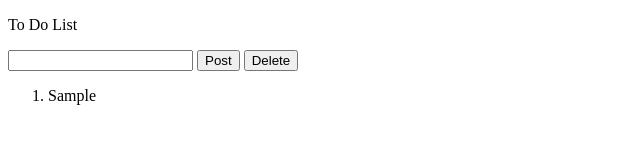
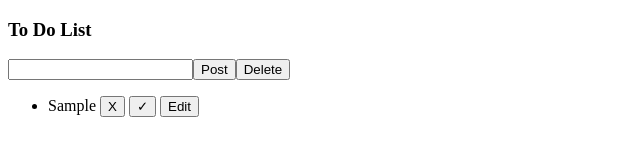
Before and after one commit to perezjoyce/mod07-02, a plain HTML site: page index2.html in a window 1280 px wide. Both pictures are taken after typing "Sample" into the empty fields and a click on the button "Post". Shown: the whole page, without its empty margins (0-640 px from the left). Drawn offline with nearby package versions, Linux system fonts and the light colour scheme.

Commit message:
with dynamically added element

```diff
--- a/assets/css/style2.css
+++ b/assets/css/style2.css
@@ -0,0 +1,19 @@
+#doneList li > span {
+	text-decoration: line-through;
+}
+
+#top {
+	display: flex;
+	flex-direction: row;
+}
+
+
+#container {
+	display: flex;
+	width: 600px;
+	flex-direction: column;
+}
+
+/*li {
+	border: 1px solid red;
+}*/
--- a/assets/js/script2.js
+++ b/assets/js/script2.js
@@ -4,21 +4,67 @@ $(document).ready (() => {
 	let deleteBtn = $('#delete_button');
 	let task = $('#taskName');
 	let list = $('#taskList');
+	let doneList = $('#doneList');
+
+
 
 	//&#8226
 
 		// TRIGGER
 		postBtn.click( () => {
 
-			// who. put at the back from where, break
-			list.append( '<li>' + task.val() + '<br>' );
-			task.val('');
+			if (task.val() === '') {
+				alert('Please enter text.');
+			} else {
+				// who. put at the back from where, break
+				list.append("<li><span>" + task.val() + "</span> "
+									+ "<button class='btnRemove listBtn'>X</button>" + " "
+									+ "<button class='btnDone listBtn'>&#10003;</button>" + " "
+									+ "<button class='btnEdit listBtn'>Edit</button>" + " "
+
+							);
+				task.val('');
+			}
 
 		});
 
+		// REMOVE
+		// MY SOLUTION
+		$(document).on('click', '.btnRemove', e => {
+			$(e.target).parent().remove();
+		});
+
+		// SIR RENZ' SOLUTION WORKS ON CONSOLE because the code there isn't enclosed in .ready
+		// $('.btnRemove').click(e => {0
+		// 	$(e.target).parent().remove();
+		// }
+
+		// DONE
+		// MY SOLUTION
+		$(document).on('click', '.btnDone', e => {
+			let parent = $(e.target).parent();
+			doneList.append('<li>' + '<span>'
+								   + parent.find('span').text() + '</span>' + " "
+								   + "<button id='btnRemove'>X</button>" + " "
+								   + "<button class='btnEdit'>Edit</button>" + " "
+					  );
+			parent.remove();
+		});
+
+		//EDIT
+		// MY SOLUTION
+		$(document).on('click', '.btnEdit', e => {
+			parent = $(e.target).parent();
+			task.val(parent.find('span').text()
+				      );
+			parent.remove();
+		});
+
+
+
 		// CLEAR
 		deleteBtn.click( () => {
-
+			doneList.html('');
 			list.html('');
 			// list.attr('li' ());
 			// $('li').empty();
--- a/index2.html
+++ b/index2.html
@@ -12,12 +12,15 @@
 </head>
 <body>
 
-<div>
-	<p>To Do List</p>
+<h3>To Do List</h3>
+<div id="container">
+<div id="top">
 	<input type="text" id="taskName"></input>
 	<button id="post_button">Post</button>
 	<button id="delete_button">Delete</button>
-	<ol id="taskList"></ol>
+</div>
+	<ul id="taskList"></ul>
+	<ul id="doneList"></ul>
 </div>
 
 
```
